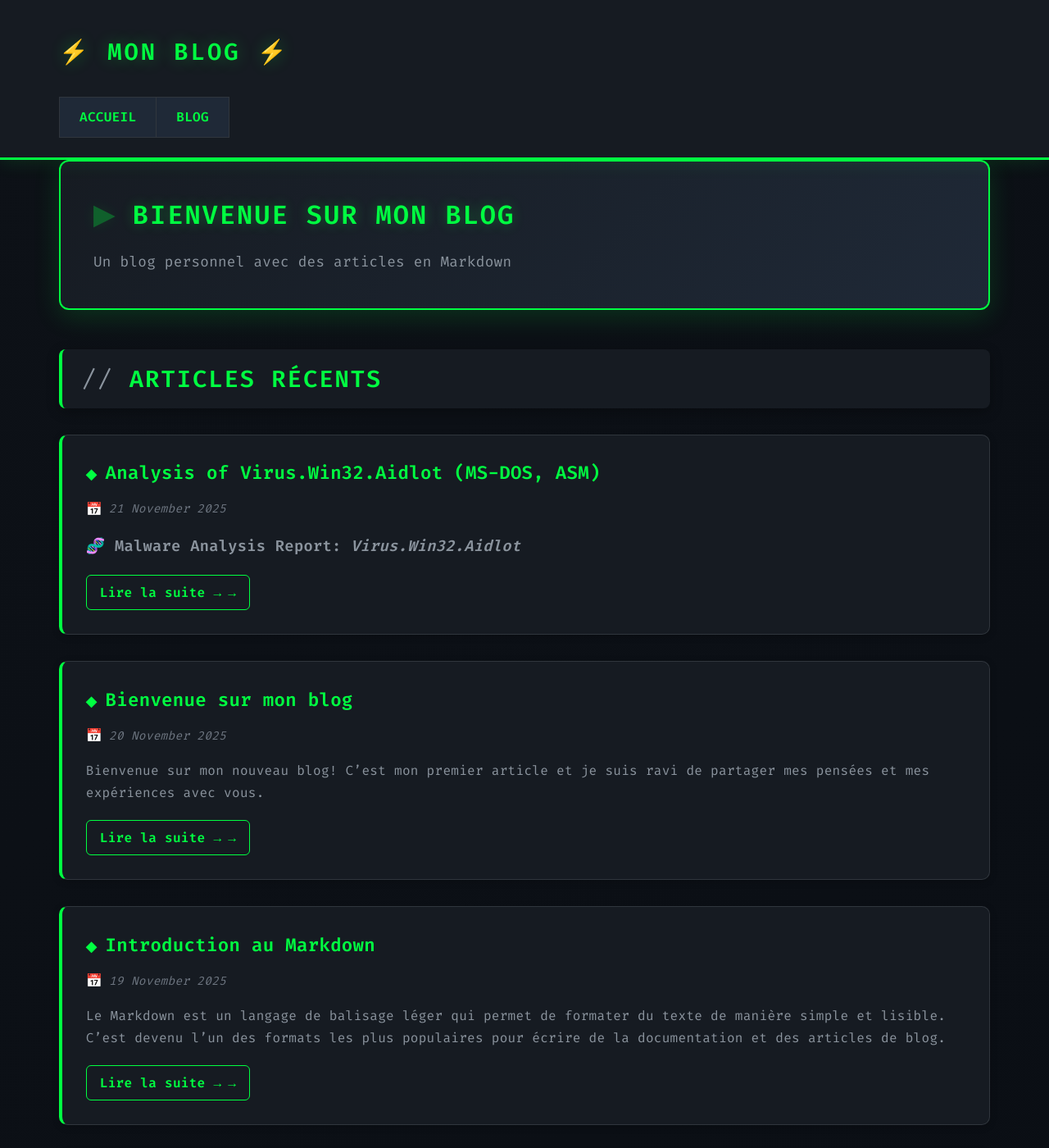
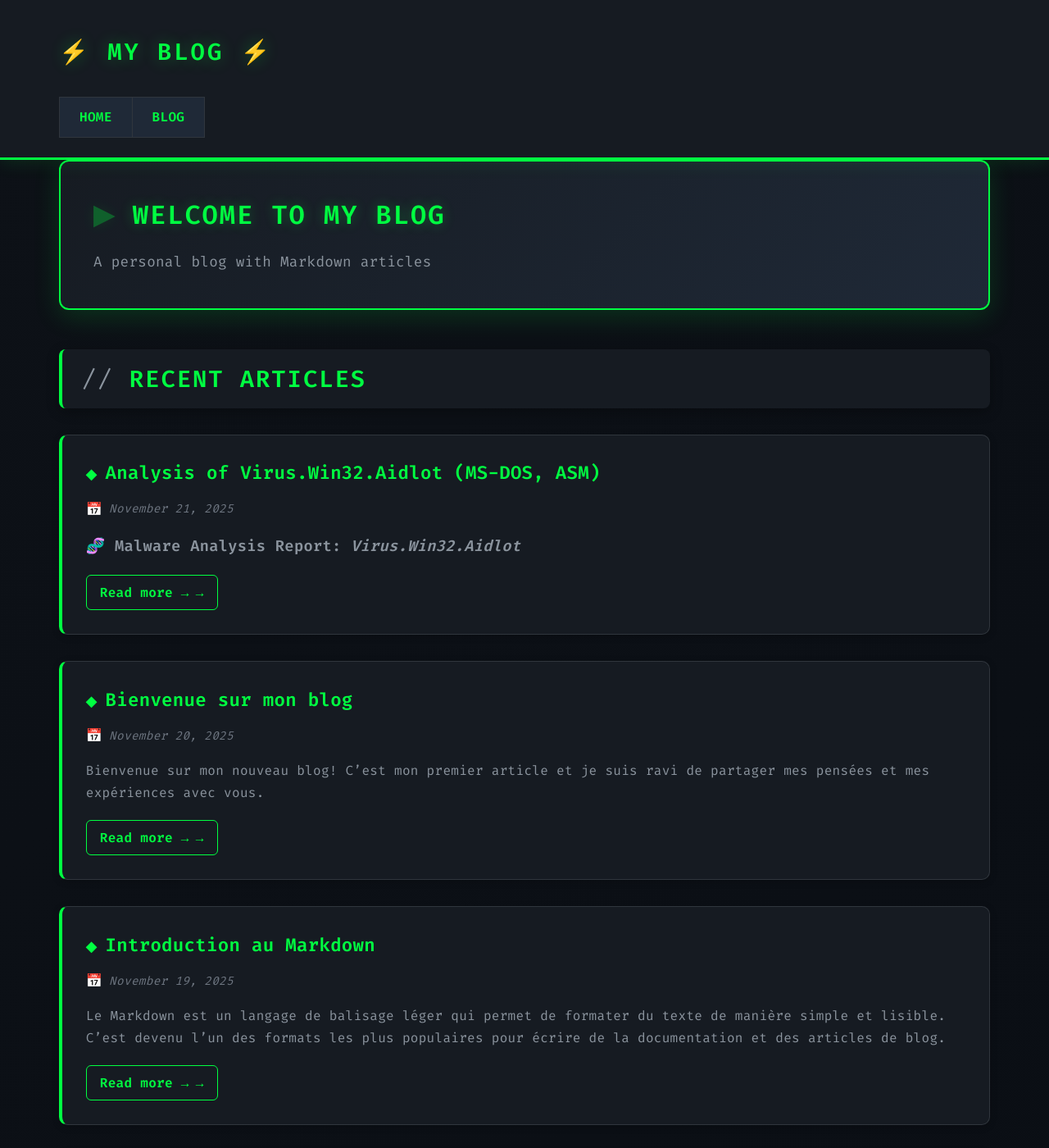
Before and after one commit to petikvx/petikvx.github.io, a Jekyll site: the page built from index.html, in a window 1280 px wide and 1400 px high. Shown: the whole window at 82% size. Built offline with Jekyll 4.4.1, drawn with Linux system fonts in a browser that asks for light colours; the list of posts is cut into pages by our own code; some of the changed text lies outside the part shown.

Commit message:
Translate site content to English; update titles, descriptions, and navigation elements for consistency and accessibility.

```diff
--- a/_config.yml
+++ b/_config.yml
@@ -1,6 +1,6 @@
 # Site settings
-title: Mon Blog
-description: Un blog personnel avec des articles en Markdown
+title: My Blog
+description: A personal blog with Markdown articles
 author: petikvx
 email: your-email@example.com
 baseurl: ""
--- a/_layouts/default.html
+++ b/_layouts/default.html
@@ -1,5 +1,5 @@
 <!DOCTYPE html>
-<html lang="fr">
+<html lang="en">
 <head>
     <meta charset="UTF-8">
     <meta name="viewport" content="width=device-width, initial-scale=1.0">
@@ -15,7 +15,7 @@
             <div class="container">
                 <h1><a href="{{ '/' | relative_url }}">⚡ {{ site.title | upcase }} ⚡</a></h1>
                 <ul>
-                    <li><a href="{{ '/' | relative_url }}">ACCUEIL</a></li>
+                    <li><a href="{{ '/' | relative_url }}">HOME</a></li>
                     <li><a href="{{ '/blog' | relative_url }}">BLOG</a></li>
                 </ul>
             </div>
--- a/_layouts/post.html
+++ b/_layouts/post.html
@@ -6,7 +6,7 @@ layout: default
     <header class="post-header">
         <h1 class="post-title">{{ page.title }}</h1>
         <div class="post-meta">
-            <time datetime="{{ page.date | date_to_xmlschema }}">{{ page.date | date: "%d %B %Y" }}</time>
+            <time datetime="{{ page.date | date_to_xmlschema }}">{{ page.date | date: "%B %d, %Y" }}</time>
             {% if page.author %} • <span>{{ page.author }}</span>{% endif %}
         </div>
     </header>
@@ -27,9 +27,9 @@ layout: default
 
 <div class="post-navigation">
     {% if page.previous.url %}
-    <a class="prev" href="{{ page.previous.url | relative_url }}">&larr; {{ page.previous.title }}</a>
+    <a class="prev" href="{{ page.previous.url | relative_url }}">← Previous: {{ page.previous.title }}</a>
     {% endif %}
     {% if page.next.url %}
-    <a class="next" href="{{ page.next.url | relative_url }}">{{ page.next.title }} &rarr;</a>
+    <a class="next" href="{{ page.next.url | relative_url }}">Next: {{ page.next.title }} →</a>
     {% endif %}
 </div>
--- a/index.html
+++ b/index.html
@@ -1,36 +1,36 @@
 ---
 layout: default
-title: Accueil
+title: Home
 ---
 
 <section class="hero">
-    <h2>Bienvenue sur mon blog</h2>
+    <h2>Welcome to my blog</h2>
     <p>{{ site.description }}</p>
 </section>
 
 <section class="posts-list">
-    <h2>Articles récents</h2>
+    <h2>Recent Articles</h2>
 
     {% if site.posts.size > 0 %}
         {% for post in site.posts limit:5 %}
         <article class="post-preview">
             <h3><a href="{{ post.url | relative_url }}">{{ post.title }}</a></h3>
             <div class="post-meta">
-                <time datetime="{{ post.date | date_to_xmlschema }}">{{ post.date | date: "%d %B %Y" }}</time>
+                <time datetime="{{ post.date | date_to_xmlschema }}">{{ post.date | date: "%B %d, %Y" }}</time>
             </div>
             <div class="post-excerpt">
                 {{ post.excerpt }}
             </div>
-            <a href="{{ post.url | relative_url }}" class="read-more">Lire la suite &rarr;</a>
+            <a href="{{ post.url | relative_url }}" class="read-more">Read more &rarr;</a>
         </article>
         {% endfor %}
 
         {% if site.posts.size > 5 %}
         <div class="view-all">
-            <a href="{{ '/blog' | relative_url }}" class="button">Voir tous les articles</a>
+            <a href="{{ '/blog' | relative_url }}" class="button">View all articles</a>
         </div>
         {% endif %}
     {% else %}
-        <p>Aucun article pour le moment. Revenez bientôt!</p>
+        <p>No articles at the moment. Check back soon!</p>
     {% endif %}
 </section>
```
Also changed, not shown: other parts of _layouts/default.html (+2 -2 lines), blog.html (+4 -4 lines).
